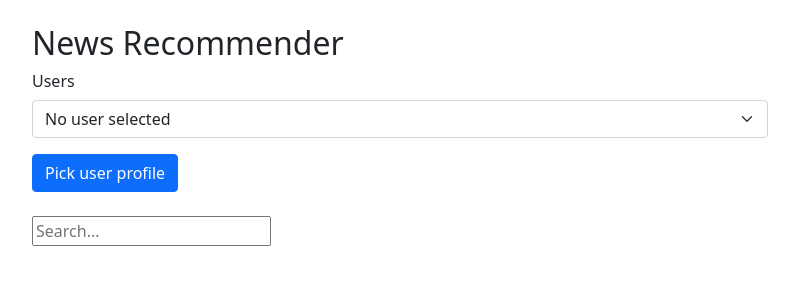
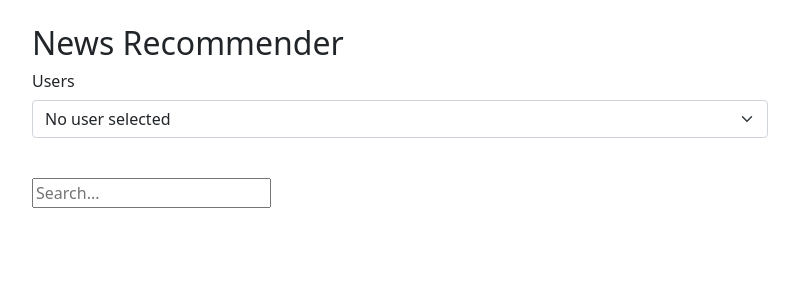
Before and after one commit to viktor-enzell/news-recommender, a Django app: page / in a window 1280 px wide. Shown: the top 300 px of the page, without its empty margins (240-1039 px from the left). Run offline with Django 3.2, Linux system fonts and the light colour scheme; some libraries are stand-ins or nearby versions.

Commit message:
Removed button for selecting user.

```diff
--- a/recommender/forms.py
+++ b/recommender/forms.py
@@ -12,5 +12,8 @@ class UserForm(forms.Form):
             self.fields['user'].choices = available_users
 
     user = forms.ChoiceField(
-        widget=forms.Select(attrs={'class': 'form-select'})
+        widget=forms.Select(attrs={
+            'class': 'form-select',
+            'onchange': 'this.form.submit()'
+        })
     )
--- a/recommender/templates/select_user.html
+++ b/recommender/templates/select_user.html
@@ -6,6 +6,4 @@
     <label for="{{ form.user.id_for_label }}" class="col-form-label">Users</label>
     {{ form.user }}
   </div>
-
-  <button type="submit" name="select_user" value="select_user" class="btn btn-primary">Pick user profile</button>
 </form>
--- a/recommender/views.py
+++ b/recommender/views.py
@@ -35,7 +35,7 @@ def index(request):
         return render(request, 'index.html', context)
 
     if request.method == 'POST':
-        if request.POST.get('select_user', False):
+        if request.POST.get('user', False):
             # Handle post request for selecting user
             form = UserForm(request.POST, available_users=available_users)
             if form.is_valid():
```
